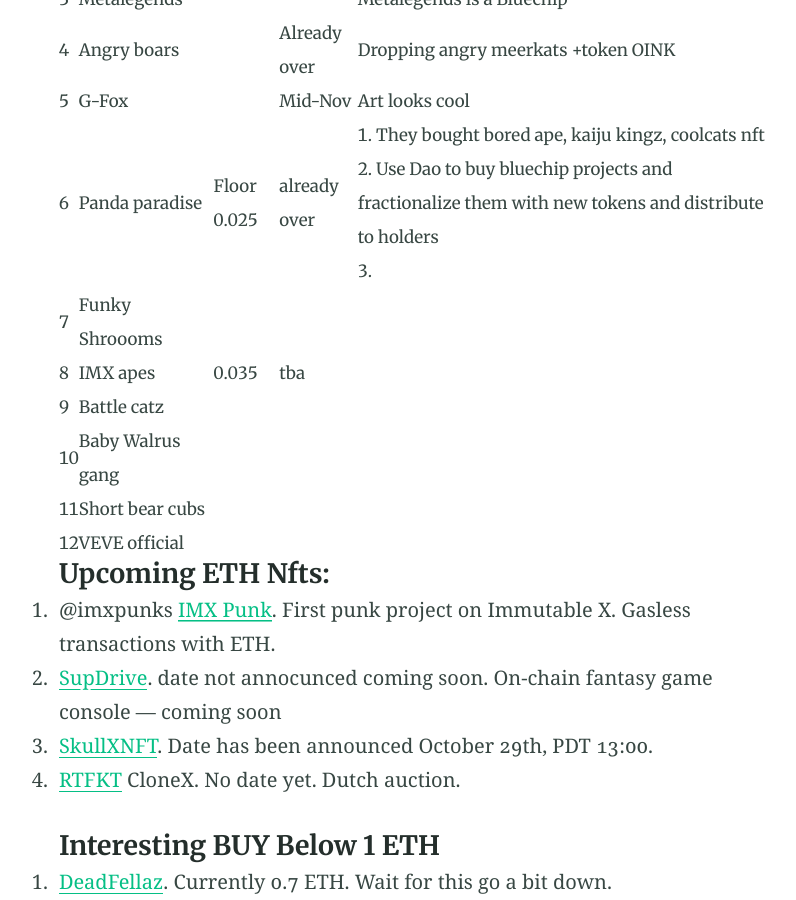
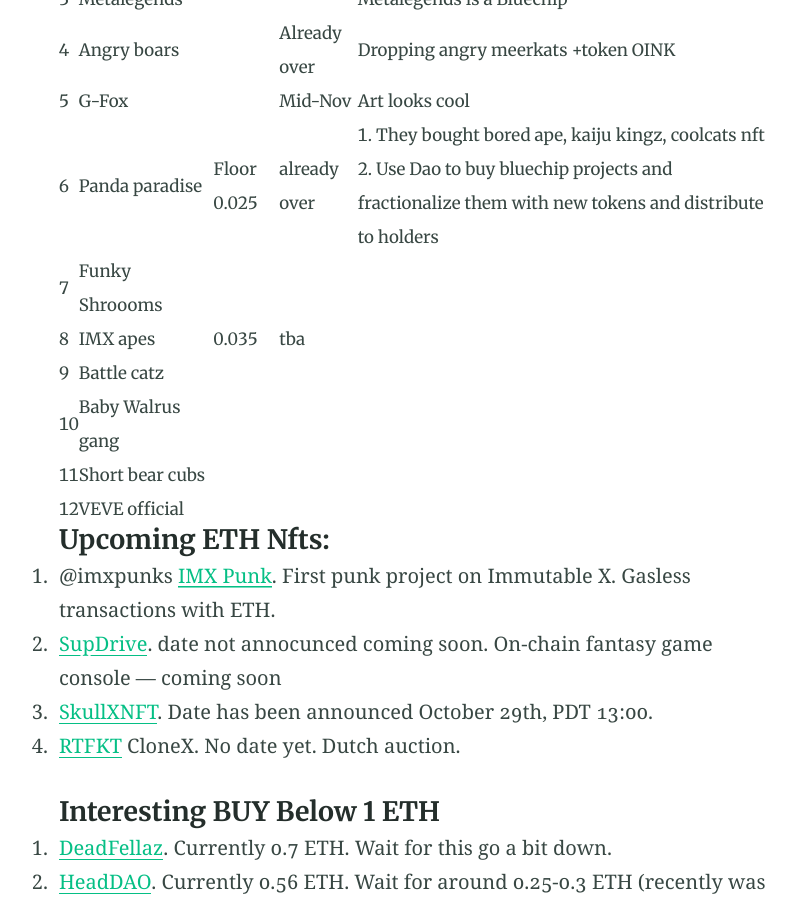
Before and after one commit to cryptophds/cryptophds.github.io, a Jekyll site: the page built from nft.md, in a window 1280 px wide and 900 px high, scrolled down 453 px. Shown: the whole window, without its empty margins (224-1020 px from the left). Built offline with Jekyll 4.4.1, drawn with Linux system fonts in a browser that asks for light colours.

Commit message:
Update nft.md

```diff
--- a/nft.md
+++ b/nft.md
@@ -18,7 +18,7 @@ aside: false
 | 3 | Metalegends |  |  | Metalegends is a Bluechip |
 | 4 | Angry boars |  | Already over | Dropping angry meerkats +token OINK |
 | 5 | G-Fox |  | Mid-Nov | Art looks cool |
-| 6 | Panda paradise | Floor 0.025 | already over | 1. They bought bored ape, kaiju kingz, coolcats nft<br>2. Use Dao to buy bluechip projects and fractionalize them with new tokens and distribute to holders<br>3. |
+| 6 | Panda paradise | Floor 0.025 | already over | 1. They bought bored ape, kaiju kingz, coolcats nft<br>2. Use Dao to buy bluechip projects and fractionalize them with new tokens and distribute to holders<br> |
 | 7 | Funky Shroooms |  |  |  |
 | 8 | IMX apes | 0.035 | tba |  |
 | 9 | Battle catz |  |  |  |
```
